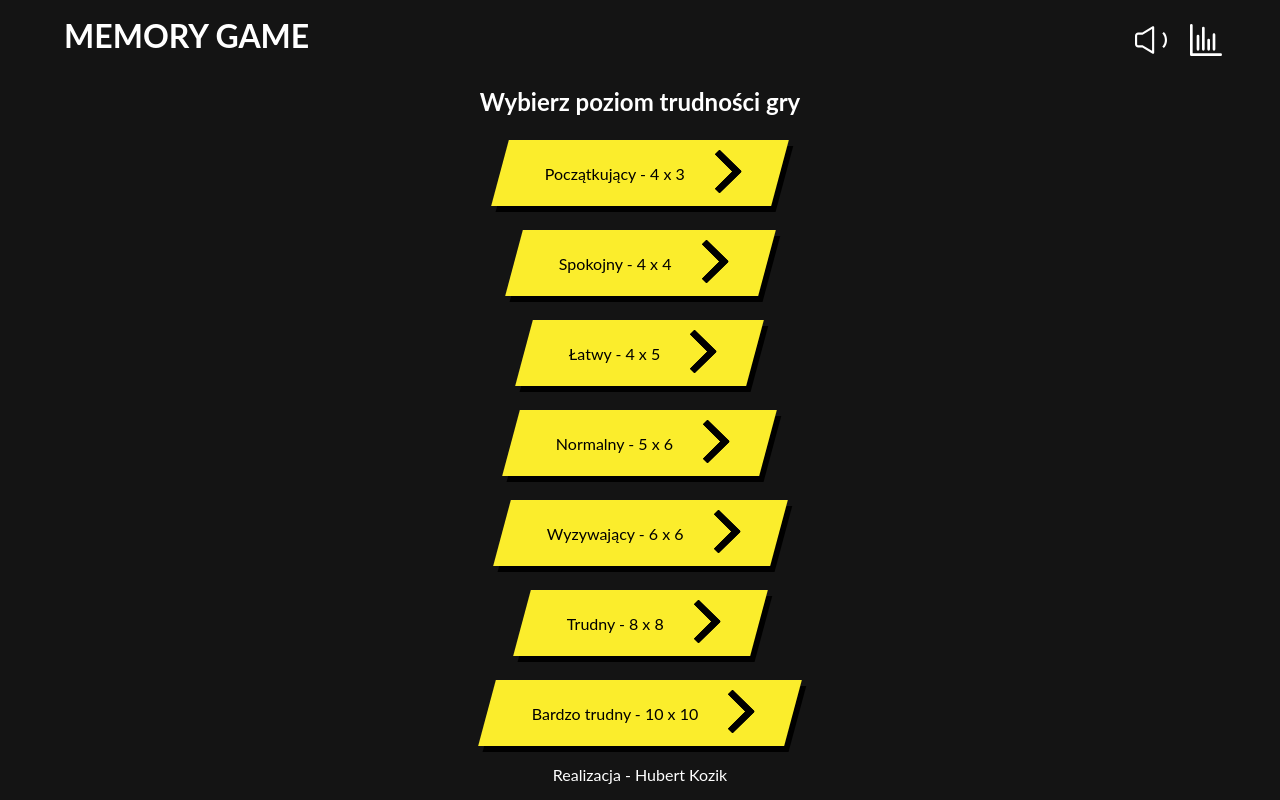
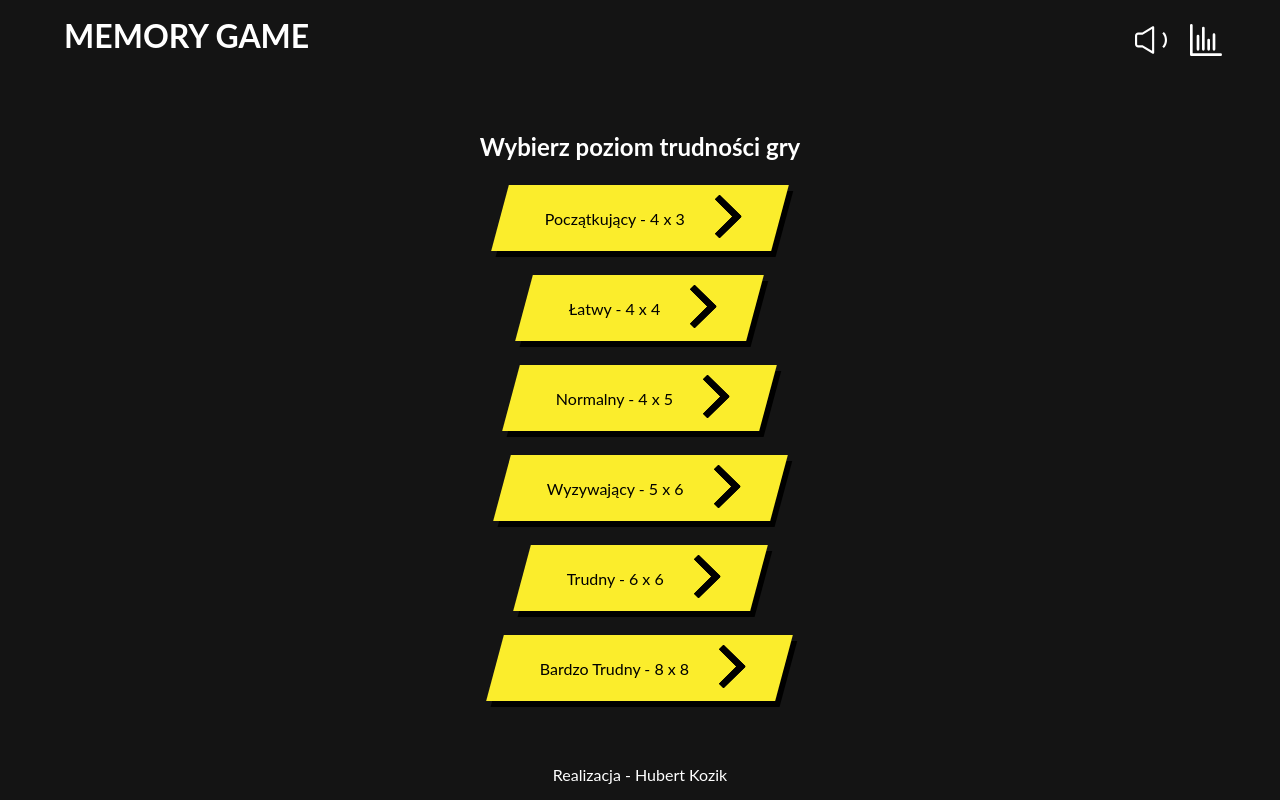
Before and after one commit to hubertkozik/memory-game, a Nuxt app: page / in a window 1280 px wide. Built offline with nearby package versions, Linux system fonts and the light colour scheme.

Commit message:
Fixed sorting, avoid unsorted images.

```diff
--- a/components/GameCanvas.vue
+++ b/components/GameCanvas.vue
@@ -1,4 +1,5 @@
 <script>
+    import isEqual from 'lodash.isequal';
     import data from '~/assets/processed_data.json';
     import { useStopwatch } from 'vue-timer-hook';
 
@@ -77,7 +78,7 @@
             }
 
             const beforeSort = [...images];
-            while (JSON.stringify(beforeSort) !== JSON.stringify(images)) {
+            while (isEqual(beforeSort, images)) {
                 images.sort(() => Math.random() - 0.5);
             }
 
--- a/package.json
+++ b/package.json
@@ -12,6 +12,7 @@
   "dependencies": {
     "@nuxt/fonts": "^0.10.3",
     "gsap": "^3.12.5",
+    "lodash.isequal": "^4.5.0",
     "normalize.css": "^8.0.1",
     "nuxt": "^3.14.1592",
     "vue": "latest",
--- a/pages/index.vue
+++ b/pages/index.vue
@@ -9,27 +9,23 @@
                 }, {
                     width: 4,
                     height: 4,
-                    name: 'Spokojny'
+                    name: 'Łatwy'
                 }, {
                     width: 4,
                     height: 5,
-                    name: 'Łatwy'
+                    name: 'Normalny'
                 }, {
                     width: 5,
                     height: 6,
-                    name: 'Normalny'
+                    name: 'Wyzywający'
                 }, {
                     width: 6,
                     height: 6,
-                    name: 'Wyzywający'
+                    name: 'Trudny'
                 }, {
                     width: 8,
                     height: 8,
-                    name: 'Trudny'
-                }, {
-                    width: 10,
-                    height: 10,
-                    name: 'Bardzo trudny'
+                    name: 'Bardzo Trudny'
                 }]
             };
         }
```
Also changed, not shown: 1 other file (tests, documents, lock files or other folders).
